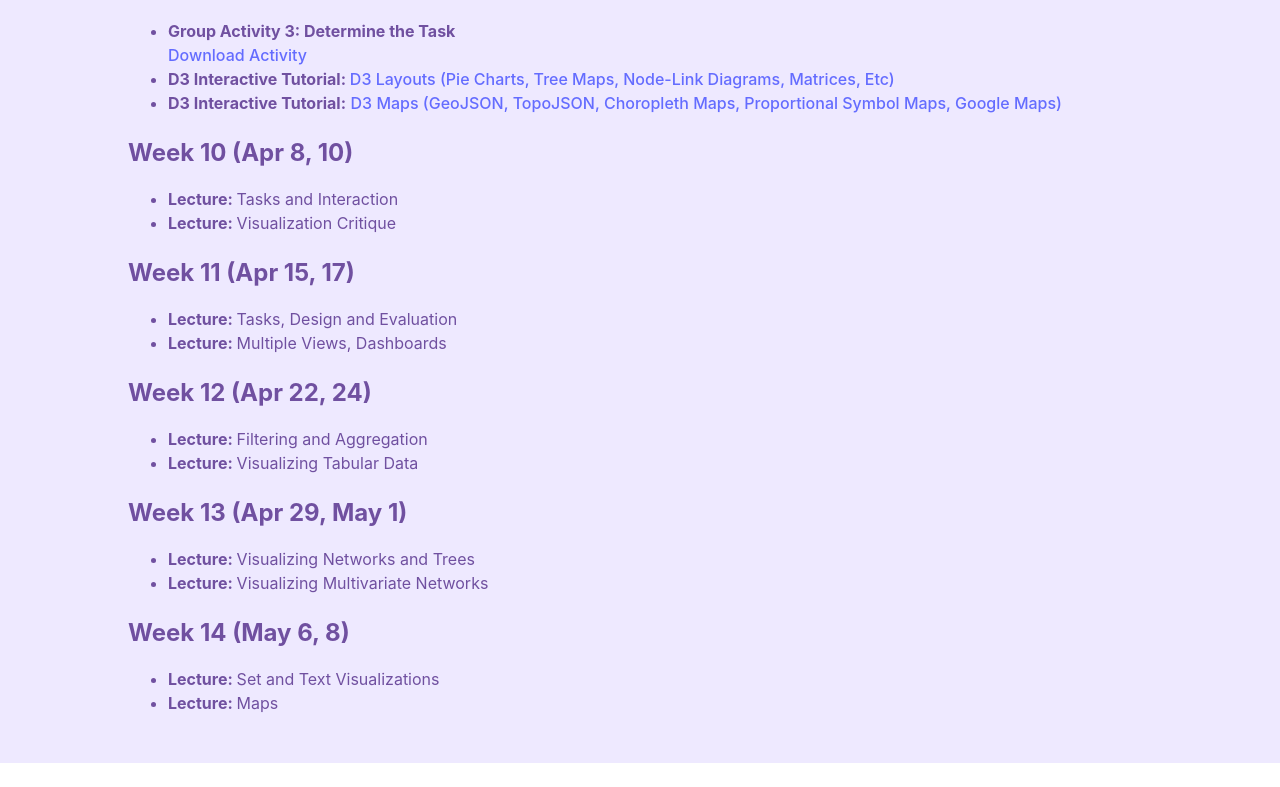
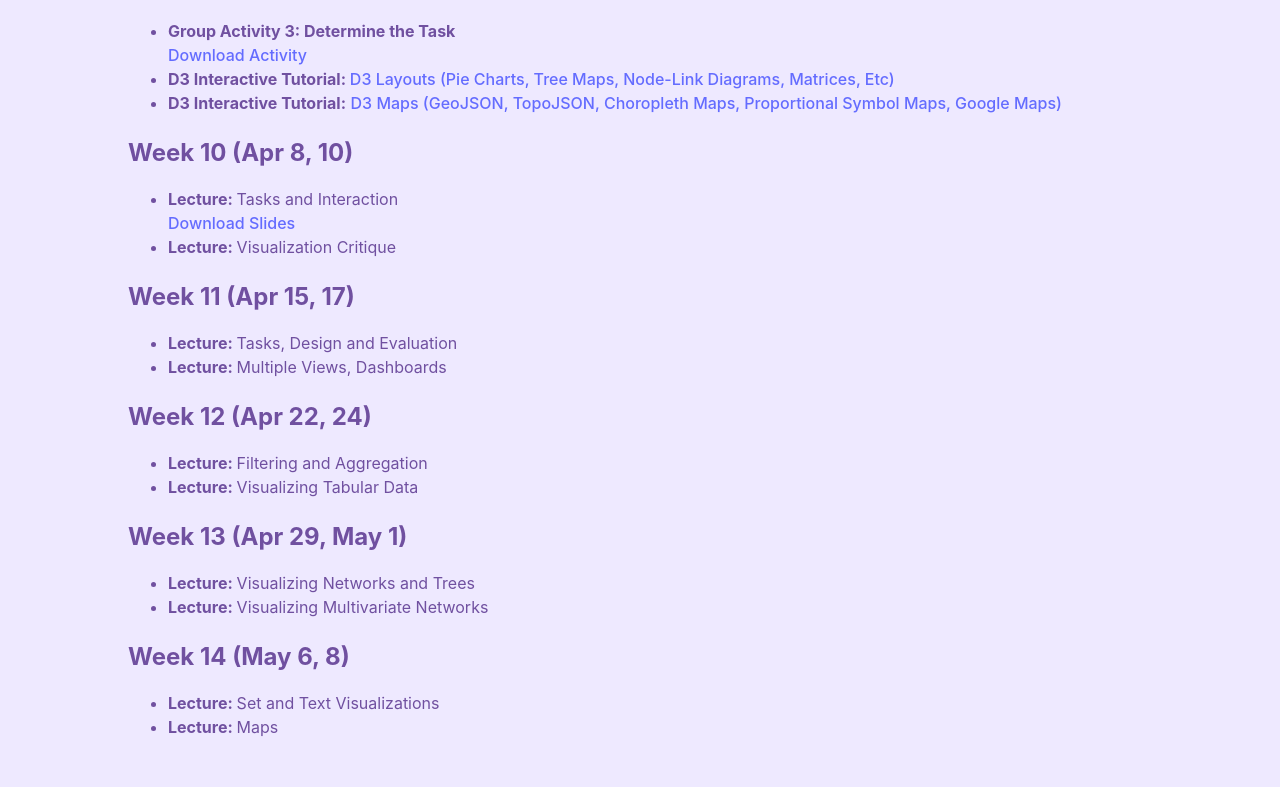
Before and after one commit to hamza-elhamdadi/cs-571-spring-2025, a React (Vite) app: page /#/schedule in a window 1280 px wide. Shown: the part 2998-3785 px from the top of the page. Before the commit the page ends 3761 px from the top, so only its background shows below. Built offline with nearby package versions, Linux system fonts and the light colour scheme.

Commit message:
added tasks and interactions slides

```diff
--- a/src/Schedule.jsx
+++ b/src/Schedule.jsx
@@ -295,6 +295,10 @@ function Schedule() {
         <ul>
           <li>
             <b>Lecture: </b> Tasks and Interaction
+            <br />
+            <a href="#/schedule" onClick={() => {
+              downloadPdf('slides/week_10_slides_tasks_and_interaction.pdf', 'CS 571 - Week 10 Slides - Tasks and Interaction.pdf')
+            }}> Download Slides</a>
           </li>
           <li>
             <b>Lecture: </b> Visualization Critique
```
Also changed, not shown: 1 other file (tests, documents, lock files or other folders).
